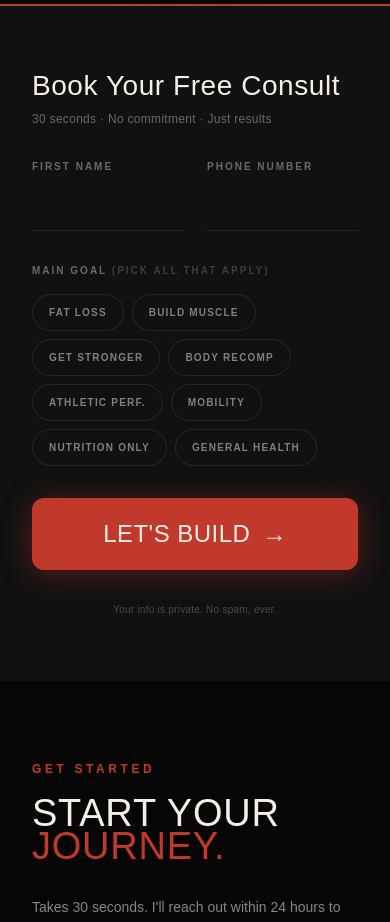
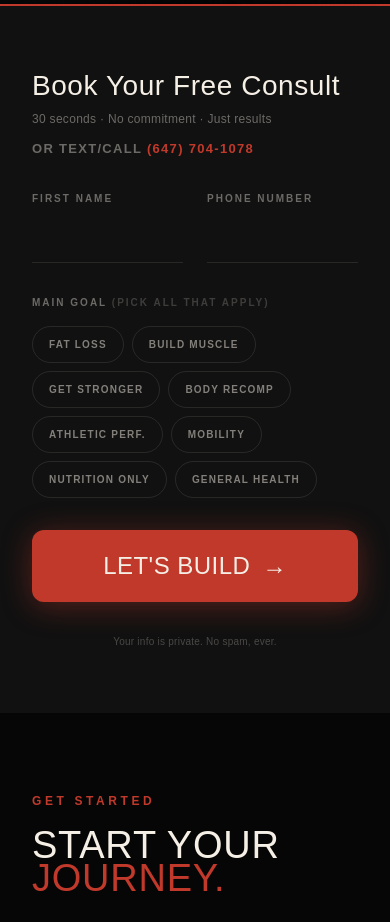
Before and after one commit to l77lwebster/trainer-gio, a React (Vite) app: page / in a window 390 px wide. Shown: the part 840-1762 px from the top of the page. Built offline with nearby package versions, Linux system fonts and the light colour scheme; grey boxes are pictures that could not be loaded.

Commit message:
Add text/call phone number to booking form

```diff
--- a/src/components/Booking.tsx
+++ b/src/components/Booking.tsx
@@ -170,6 +170,12 @@ export function Booking() {
                   <p className="mt-2 text-xs tracking-wide text-[var(--white)]/40">
                     30 seconds · No commitment · Just results
                   </p>
+                  <p className="mt-3 font-syne text-[13px] font-semibold uppercase tracking-[0.1em] text-[var(--white)]/40">
+                    Or text/call{" "}
+                    <a href="tel:6477041078" className="text-[var(--red)] font-bold transition-colors duration-200 hover:text-[var(--red-dk)]">
+                      (647) 704-1078
+                    </a>
+                  </p>
                 </div>
 
                 <div className="grid grid-cols-2 gap-6">
```
